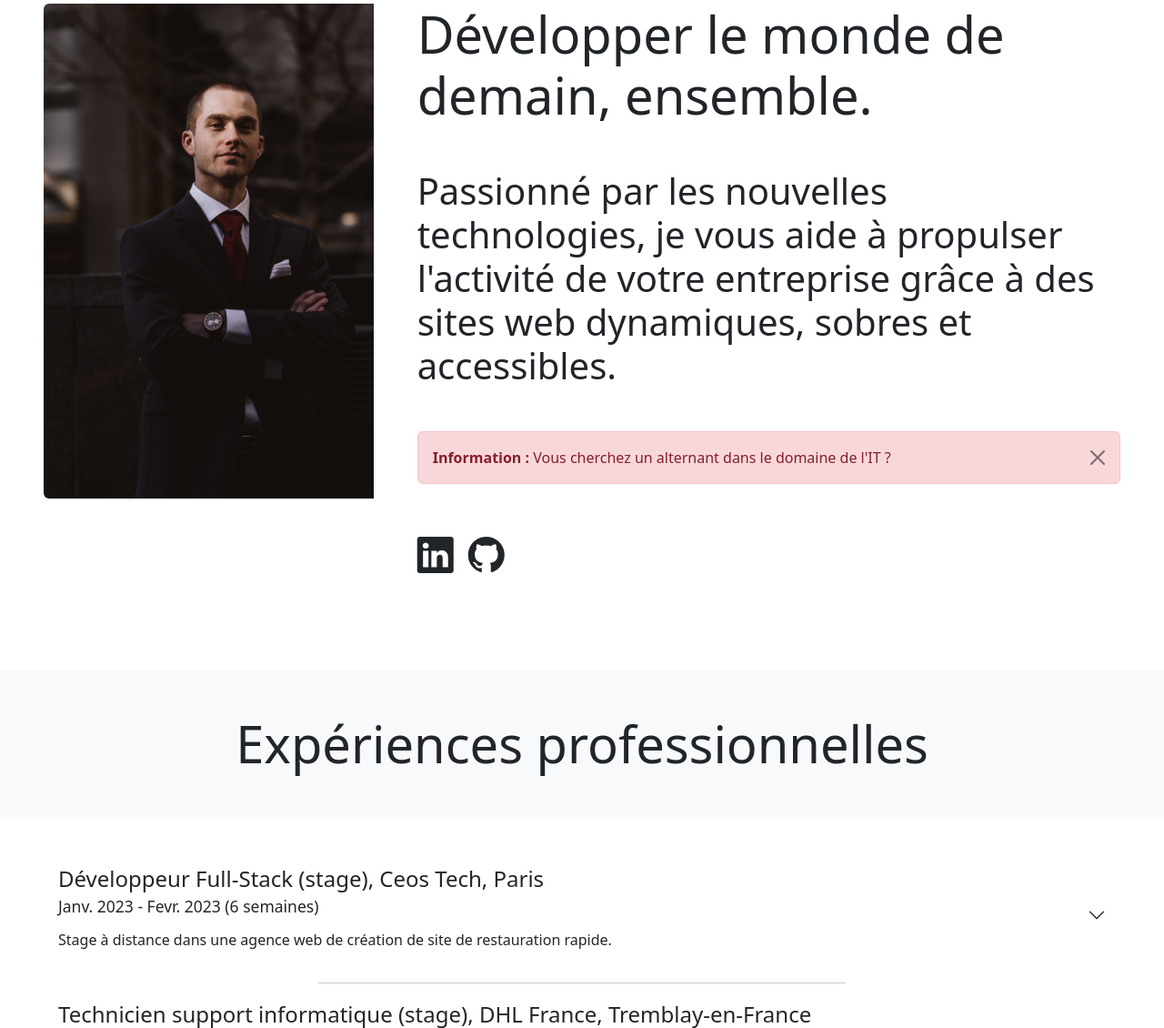
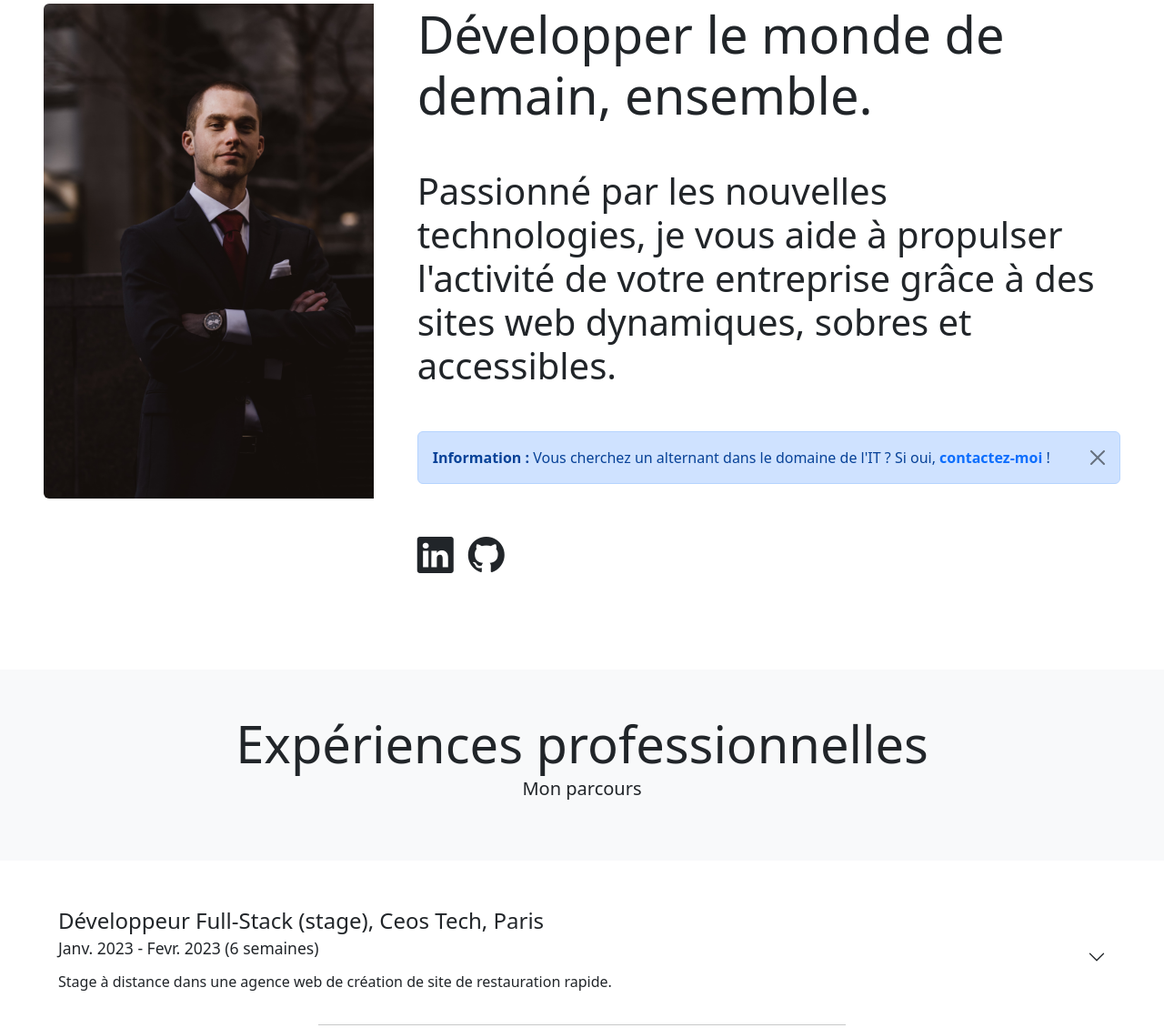
Before and after one commit to TheYassAnz/portfolio, a PHP site: page / in a window 1280 px wide. Shown: the part 108-1238 px from the top of the page at 91% size. Run offline with PHP 8.4, Linux system fonts and the light colour scheme; data comes from the database, SQL or seed files in the repository; some libraries are stand-ins or nearby versions.

Commit message:
fix: a-propos content updated

```diff
--- a/index.php
+++ b/index.php
@@ -77,8 +77,8 @@ require_once('library/function/required_function.php'); // Inclut les fonctions
                                 <h1 class="display-4 mb-5">Développer le monde de demain, <strong>ensemble</strong>.</h1>
                                 <h2 class="display-6 mb-5">Passionné par les <strong>nouvelles technologies</strong>, je vous aide à propulser l'activité de votre entreprise grâce à des sites web dynamiques, sobres et accessibles.
                                 </h2>
-                                <div class="alert alert-danger alert-dismissible fade show" role="alert">
-                                    <strong>Information :</strong> Vous cherchez un alternant dans le domaine de l'IT ?
+                                <div class="alert alert-primary alert-dismissible fade show" role="alert">
+                                    <strong>Information :</strong> Vous cherchez un alternant dans le domaine de l'IT ? Si oui, <a class="text-decoration-none" href="mailto:yassanz.contact@gmail.com"><strong>contactez-moi</strong></a> !
                                     <button type="button" class="btn-close" data-bs-dismiss="alert" aria-label="Close"></button>
                                 </div>
                                 <div class="d-flex my-5 ">
@@ -96,11 +96,11 @@ require_once('library/function/required_function.php'); // Inclut les fonctions
             </div>
             </div>
             <!-- EXPÉRIENCES PROFESSIONNELLES -->
-            <div id=" experiences">
+            <div id="experiences">
                 <div class="container-fluid bg-light">
                     <div class="text-center p-5">
                         <span class="display-4">Expériences professionnelles</span>
-                        <!-- <p class="lead">Mon parcours</p> -->
+                        <p class="lead">Mon parcours</p>
                     </div>
                 </div>
                 <div class="container-fluid">
```
